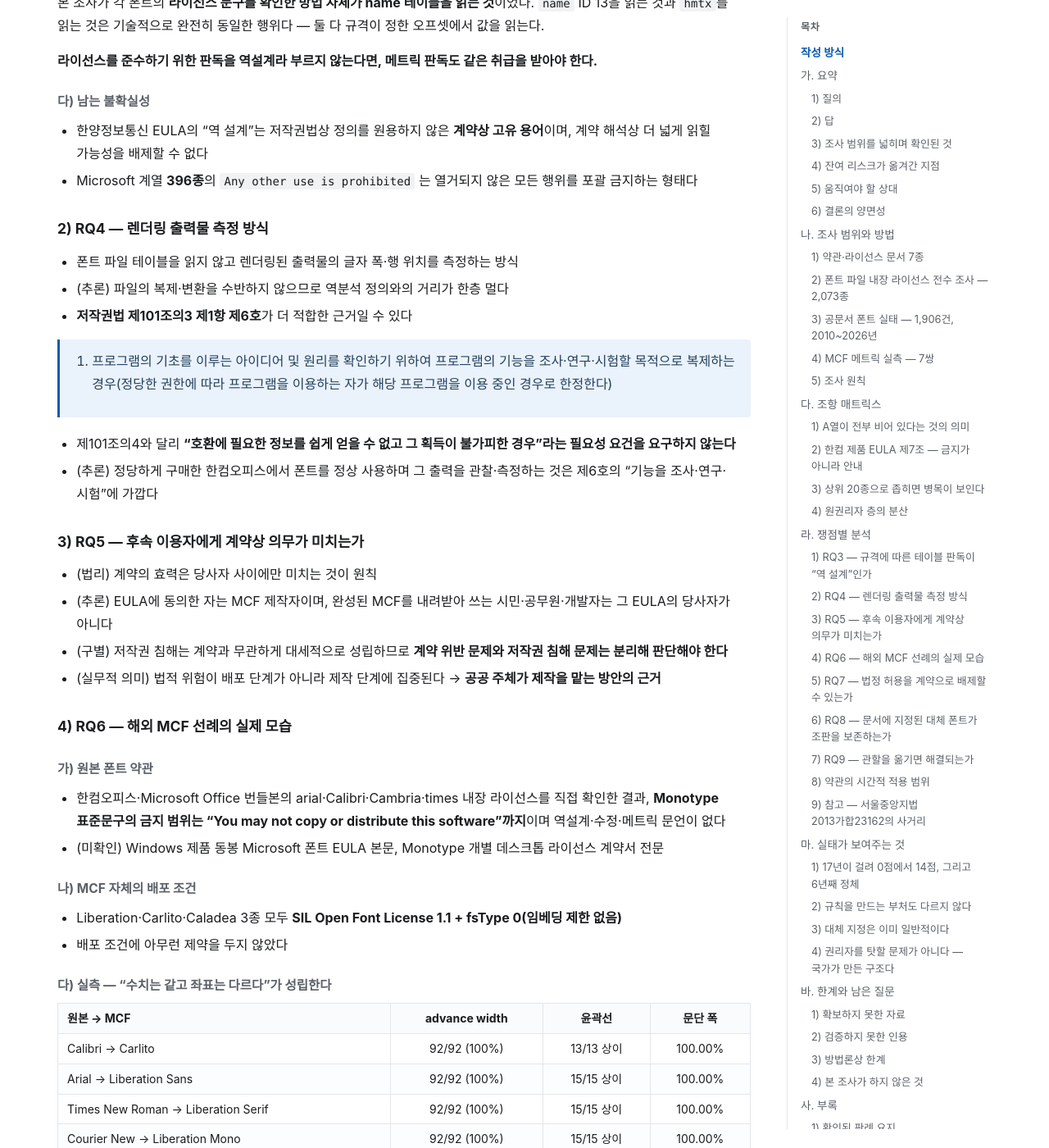
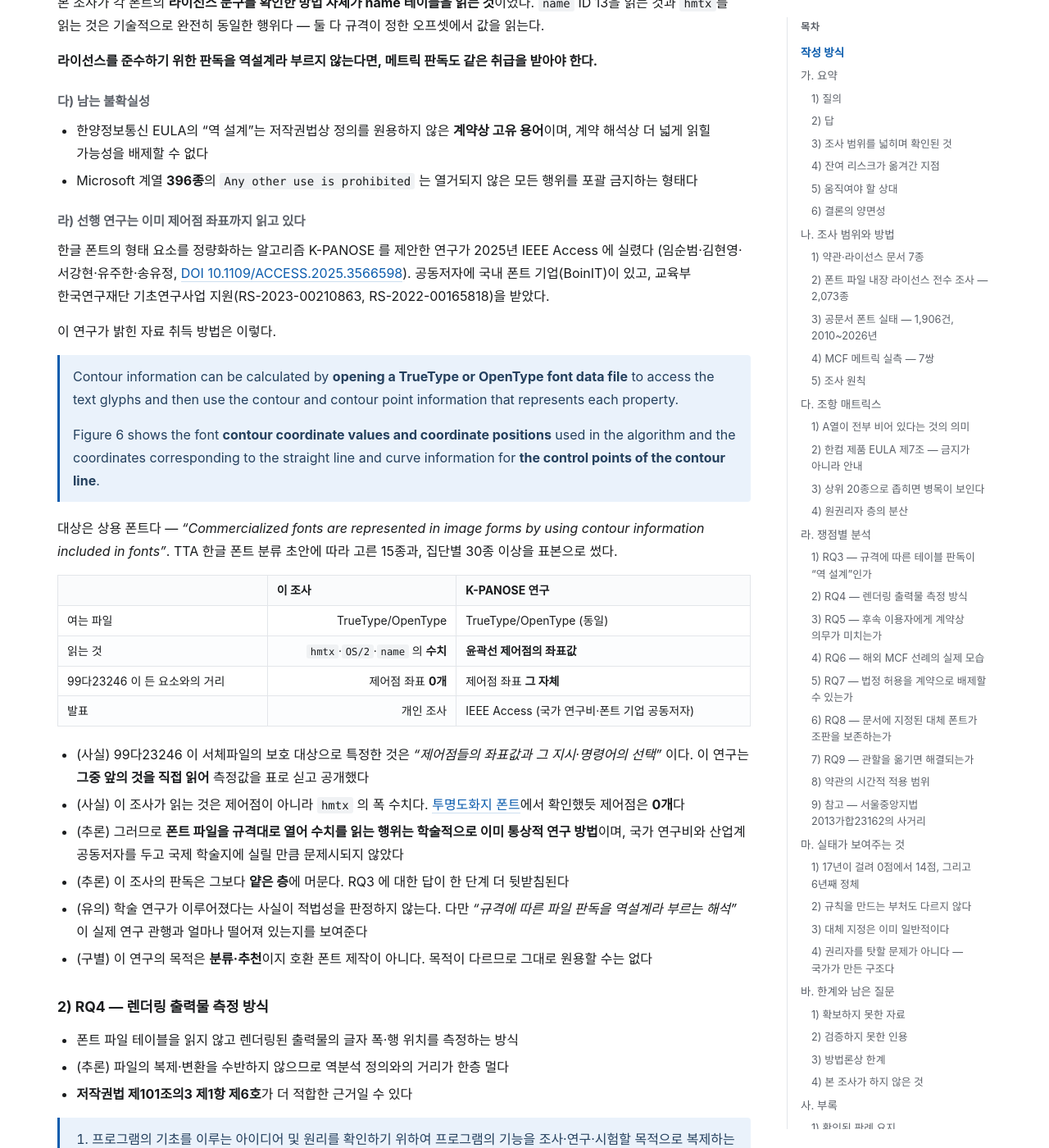
Before and after one commit to msjang/krigf26-font-eula-survey, a Jekyll site: the page built from report.md, in a window 1280 px wide and 1400 px high, scrolled down 5980 px. Shown: the whole window at 82% size. Built offline with Jekyll 4.4.1, drawn with Linux system fonts in a browser that asks for light colours; our own code applies the rules of GitHub Pages for plain Markdown files.

Commit message:
docs(rq3): 선행 연구가 이미 제어점 좌표를 읽고 있다는 사실 추가
임순범 외, "Development of K-PANOSE Algorithm for Measuring and
Classifying Shape Elements of Hangul Fonts", IEEE Access 13(2025)
82388-82406, DOI 10.1109/ACCESS.2025.3566598.

상용 한글 폰트를 TrueType/OpenType 로 열어 윤곽선 제어점 좌표를 읽는다.
99다23246 이 보호 대상으로 특정한 "제어점들의 좌표값" 바로 그것이다.
교육부 한국연구재단 지원 과제이고 공동저자에 폰트 기업(BoinIT)이 있다.

이 조사가 읽는 것은 hmtx 의 폭 수치이고 제어점은 0개다. 판독 깊이가
선행 연구보다 얕다는 점을 RQ3 에 대조표로 넣었다. 학술 연구의 존재가
적법성을 판정하지 않는다는 유의와, 목적(분류·추천)이 다르다는 구별을
함께 적었다.

Co-Authored-By: Claude <noreply@anthropic.com>

```diff
--- a/report.md
+++ b/report.md
@@ -194,6 +194,32 @@
 
 - 한양정보통신 EULA의 "역 설계"는 저작권법상 정의를 원용하지 않은 **계약상 고유 용어**이며, 계약 해석상 더 넓게 읽힐 가능성을 배제할 수 없다
 - Microsoft 계열 **396종**의 `Any other use is prohibited` 는 열거되지 않은 모든 행위를 포괄 금지하는 형태다
+
+#### 라) 선행 연구는 이미 제어점 좌표까지 읽고 있다
+
+한글 폰트의 형태 요소를 정량화하는 알고리즘 K-PANOSE 를 제안한 연구가 2025년 IEEE Access 에 실렸다 (임순범·김현영·서강현·유주한·송유정, [DOI 10.1109/ACCESS.2025.3566598](https://doi.org/10.1109/ACCESS.2025.3566598)). 공동저자에 국내 폰트 기업(BoinIT)이 있고, 교육부 한국연구재단 기초연구사업 지원(RS-2023-00210863, RS-2022-00165818)을 받았다.
+
+이 연구가 밝힌 자료 취득 방법은 이렇다.
+
+> Contour information can be calculated by **opening a TrueType or OpenType font data file** to access the text glyphs and then use the contour and contour point information that represents each property.
+>
+> Figure 6 shows the font **contour coordinate values and coordinate positions** used in the algorithm and the coordinates corresponding to the straight line and curve information for **the control points of the contour line**.
+
+대상은 상용 폰트다 — *"Commercialized fonts are represented in image forms by using contour information included in fonts"*. TTA 한글 폰트 분류 초안에 따라 고른 15종과, 집단별 30종 이상을 표본으로 썼다.
+
+| | 이 조사 | K-PANOSE 연구 |
+|---|---|---|
+| 여는 파일 | TrueType/OpenType | TrueType/OpenType (동일) |
+| 읽는 것 | `hmtx`·`OS/2`·`name` 의 **수치** | **윤곽선 제어점의 좌표값** |
+| 99다23246 이 든 요소와의 거리 | 제어점 좌표 **0개** | 제어점 좌표 **그 자체** |
+| 발표 | 개인 조사 | IEEE Access (국가 연구비·폰트 기업 공동저자) |
+
+- (사실) 99다23246 이 서체파일의 보호 대상으로 특정한 것은 *"제어점들의 좌표값과 그 지시·명령어의 선택"* 이다. 이 연구는 **그중 앞의 것을 직접 읽어** 측정값을 표로 싣고 공개했다
+- (사실) 이 조사가 읽는 것은 제어점이 아니라 `hmtx` 의 폭 수치다. [투명도화지 폰트](findings-blankfont.md)에서 확인했듯 제어점은 **0개**다
+- (추론) 그러므로 **폰트 파일을 규격대로 열어 수치를 읽는 행위는 학술적으로 이미 통상적 연구 방법**이며, 국가 연구비와 산업계 공동저자를 두고 국제 학술지에 실릴 만큼 문제시되지 않았다
+- (추론) 이 조사의 판독은 그보다 **얕은 층**에 머문다. RQ3 에 대한 답이 한 단계 더 뒷받침된다
+- (유의) 학술 연구가 이루어졌다는 사실이 적법성을 판정하지 않는다. 다만 *"규격에 따른 파일 판독을 역설계라 부르는 해석"* 이 실제 연구 관행과 얼마나 떨어져 있는지를 보여준다
+- (구별) 이 연구의 목적은 **분류·추천**이지 호환 폰트 제작이 아니다. 목적이 다르므로 그대로 원용할 수는 없다
 
 ### 2) RQ4 — 렌더링 출력물 측정 방식
 
```
Also changed, not shown: sources.md (+6 -0 lines).
